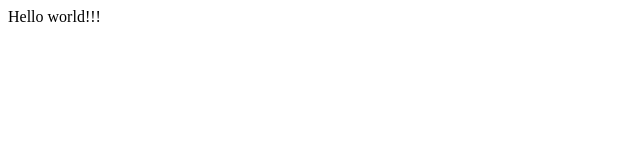
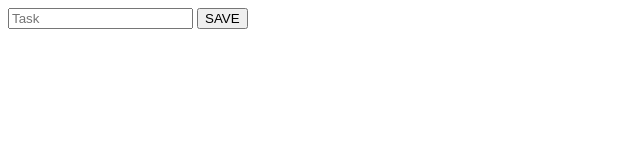
Before and after one commit to Oliver404/web-js-simple-todo-list, a plain HTML site: page index.html in a window 1280 px wide. Shown: the whole page, without its empty margins (0-640 px from the left). Drawn offline with Linux system fonts and the light colour scheme.

Commit message:
Creation of add-task form

```diff
--- a/index.html
+++ b/index.html
@@ -4,6 +4,9 @@
         <title>Simple Todo List</title>
     </head>
     <body>
-        Hello world!!!
+        <form>
+            <input name="task" type="text" placeholder="Task"/>
+            <button>SAVE</button>
+        </form>
     </body>
 </html>
```
